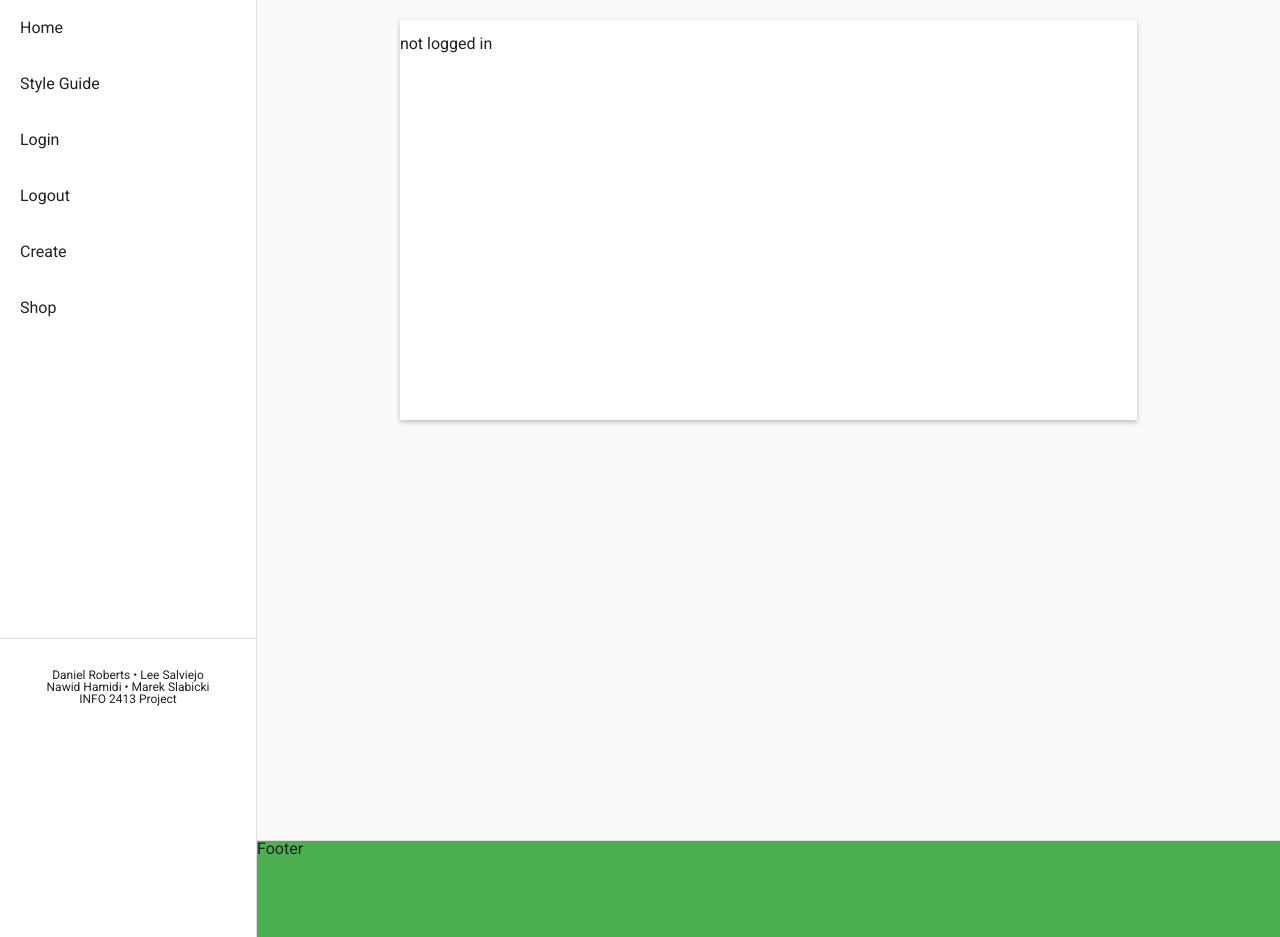
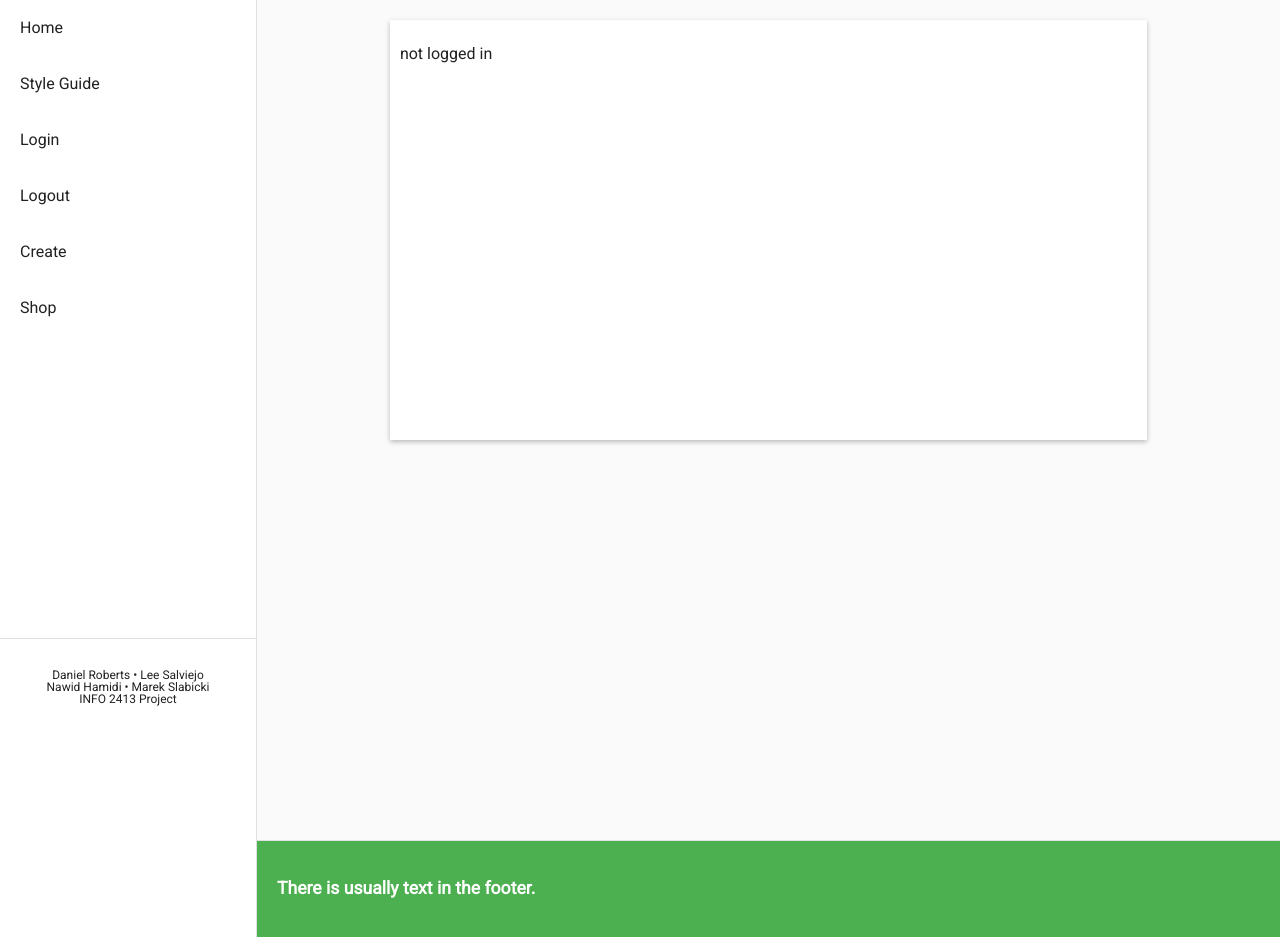
Before and after one commit to thaniri/tpc2017, a PHP site: page /index.php in a window 1280 px wide. Shown: the part 65-1002 px from the top of the page. Run offline with PHP 8.4, Linux system fonts and the light colour scheme.

Commit message:
made content class divs more readable

```diff
--- a/css/styles.css
+++ b/css/styles.css
@@ -72,6 +72,7 @@ h1, h2, h3, h4, h5, h6, p, span, div{
 	margin-right:auto;
 	background-color:#fff;
 	box-shadow: 0 2px 5px rgba(0,0,0,.26);
+	padding:10px;
 }
 
 .smallContentRow{
@@ -84,6 +85,7 @@ h1, h2, h3, h4, h5, h6, p, span, div{
 	min-height:10vh;
 	width:25%;
 	margin:10px;
+	padding:10px;
 	background-color:#fff;
 	box-shadow: 0 2px 5px rgba(0,0,0,.26);
 }
--- a/incs/footer.php
+++ b/incs/footer.php
@@ -1,7 +1,6 @@
 <?php
 echo'<footer>
-		<!--TODO: separate into inc. files-->
-		Footer
+		<h2>There is usually text in the footer.</h2>
 	</footer>';
 
 
```
